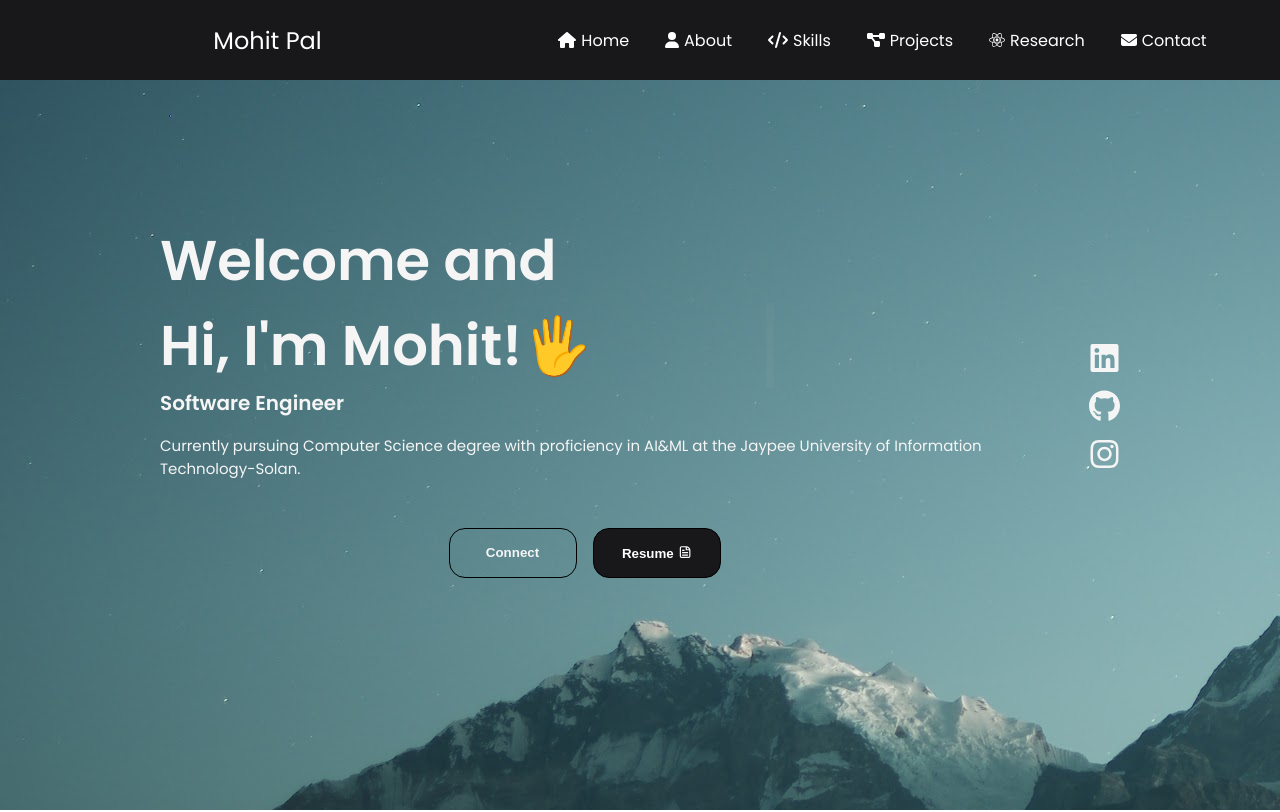
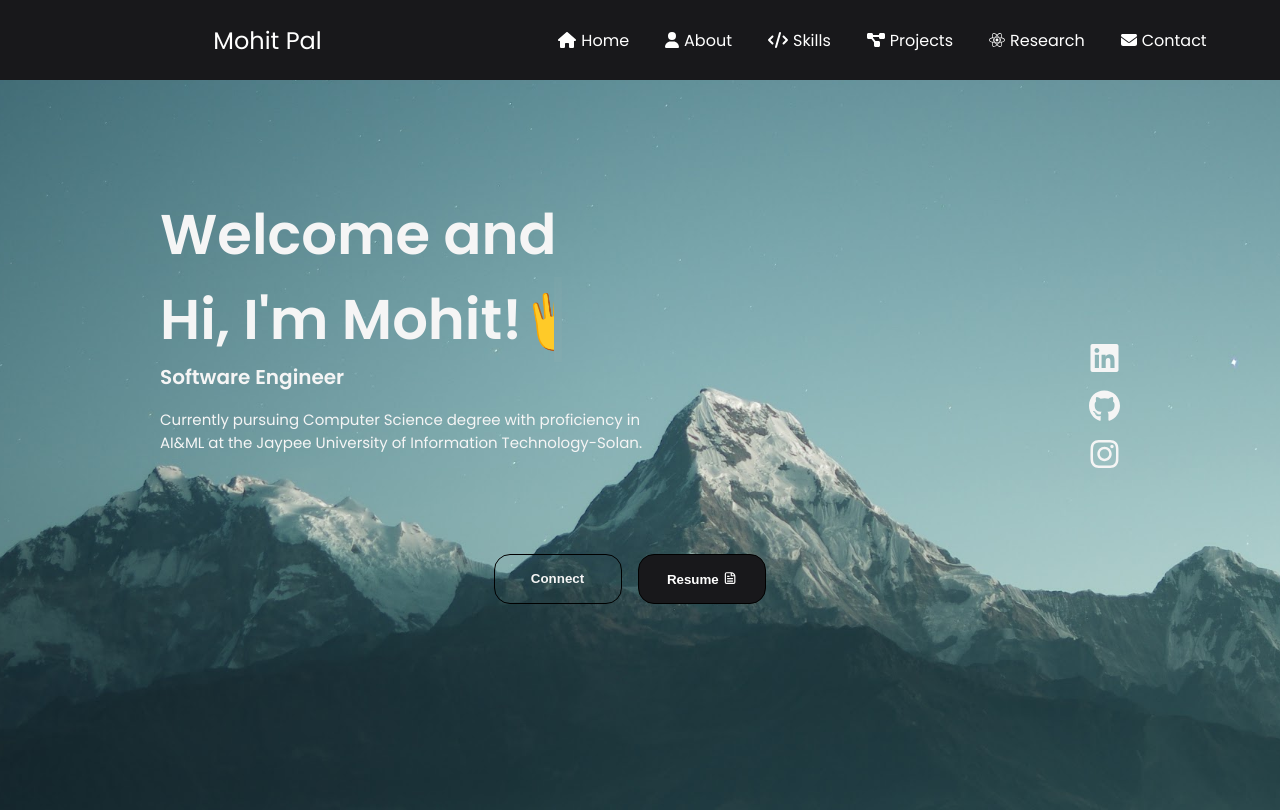
Before and after one commit to mohit01-10/reactportfolio, a React (Create React App) app: page / in a window 1280 px wide. Shown: the top 812 px of the page. Built offline with nearby package versions, Linux system fonts and the light colour scheme.

Commit message:
Update Profile.css

```diff
--- a/src/components/Profile.css
+++ b/src/components/Profile.css
@@ -31,13 +31,17 @@ body {
     height: 5vh;
     display: flex;
     width: 100%;
+
   }
   .fs{
     display: flex;
     width: 100%;
     background-color: #2A4365;
     color: whitesmoke;
-
+    background-size: cover;      /* or 'contain' */
+    background-repeat: no-repeat;
+    background-position: center;
+    min-height: 100vh;
   }
 
   .profilepic {
@@ -85,6 +89,7 @@ body {
     margin-bottom: 3rem;
     text-align: left;
     color: whitesmoke;
+    max-width: 60%;
   }
 
   .title0 {
@@ -100,7 +105,7 @@ body {
     display: inline-flex;
     position: relative;
     border-right: .15em solid whitesmoke;
-    animation: typing 2s steps(20, end) forwards, blink .8s infinite;
+    animation: typing 2s steps(15, end) forwards, blink .8s infinite;
   }
 
   @keyframes typing {
@@ -108,7 +113,7 @@ body {
       width: 0;
     }
     to {
-      width: 50%;
+      width: 25%;
     }
   }
 
@@ -144,6 +149,9 @@ body {
   display: flex;
   justify-content: center;
   gap: 1rem;
+  align-self: flex-end;
+  margin-top: 100px;
+  margin-left: 90px;
 }
 
 .btn {
```
